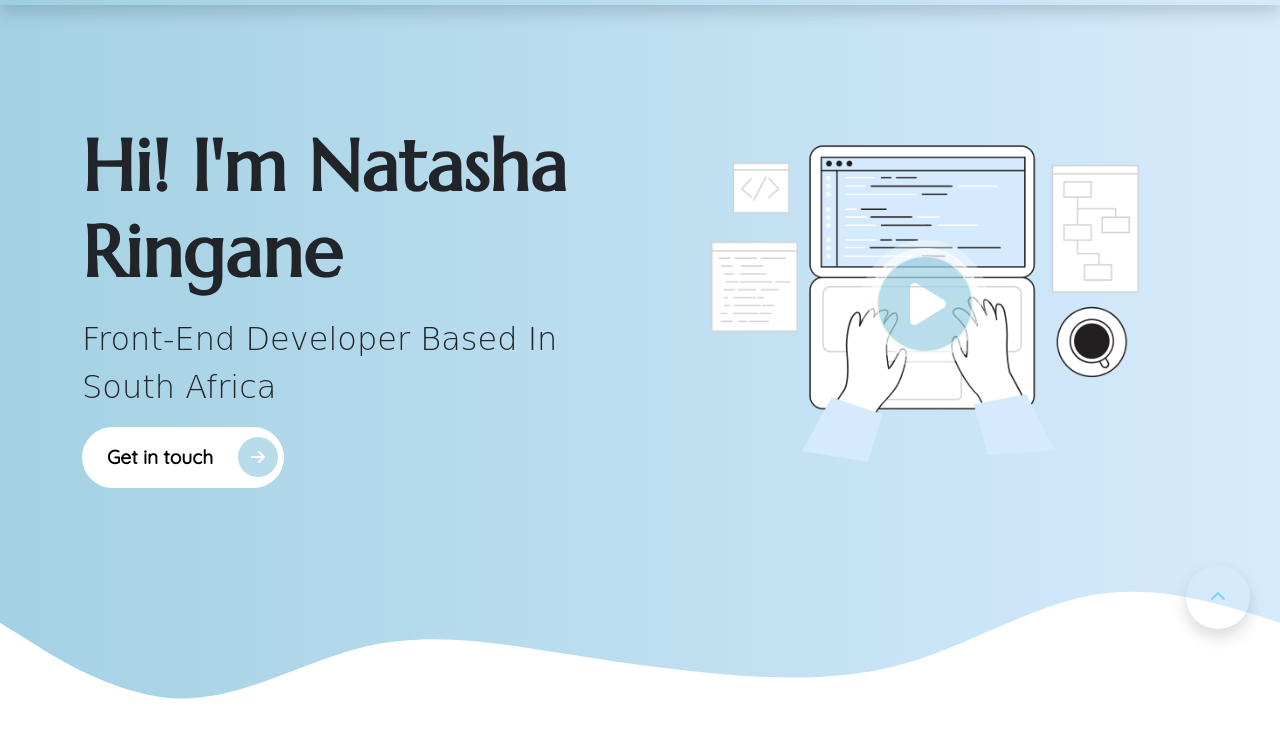
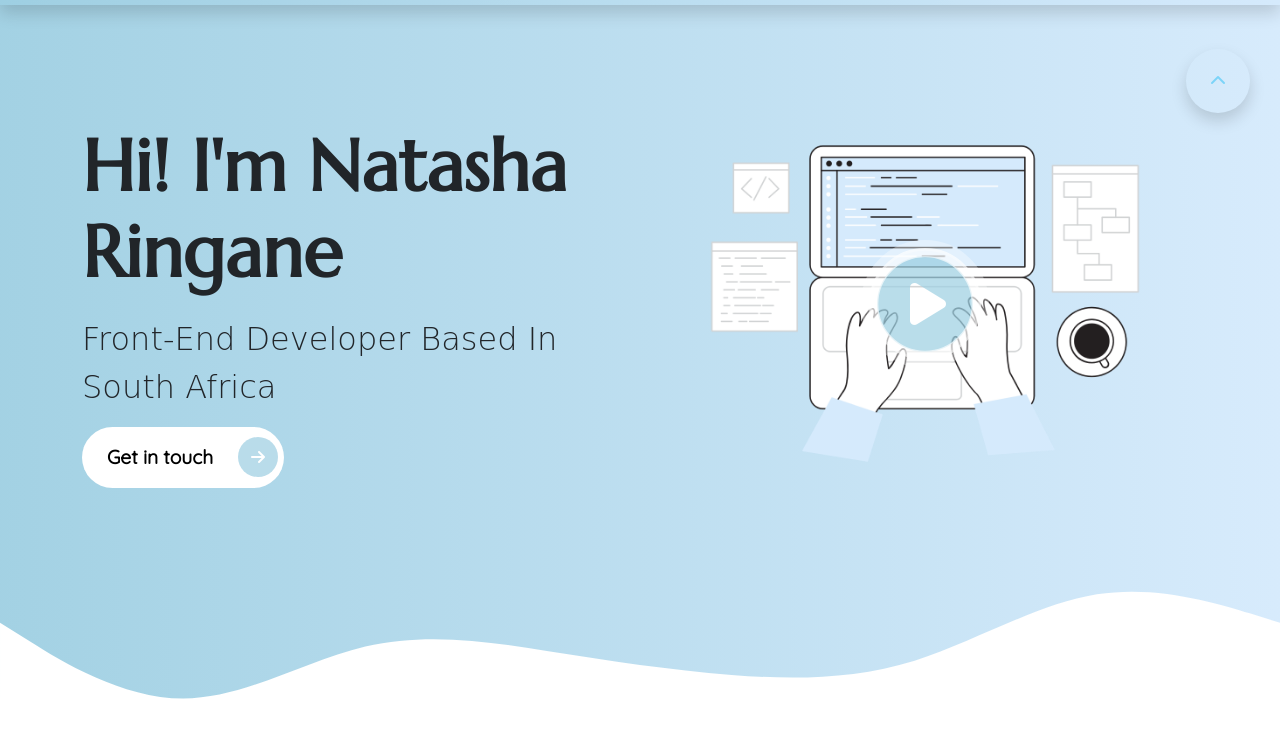
Before and after one commit to natasha-snow/responsive-portfolio-project, a website: page index.html in a window 1280 px wide. Shown: the part 61-800 px from the top of the page. Drawn offline with nearby package versions, Linux system fonts and the light colour scheme; files that its build step writes are made by us from their sources; a web font is replaced by a local one.

Commit message:
added top

```diff
--- a/scss/sections/_footer.scss
+++ b/scss/sections/_footer.scss
@@ -112,7 +112,8 @@
   width: 4rem;
   height: 4rem;
   right: 1.875rem;
-  bottom: 6.875rem;
+  top: 6.875rem;
+  bottom: 1.875rem;
   z-index: 9999;
   color: $secondary;
 
```
